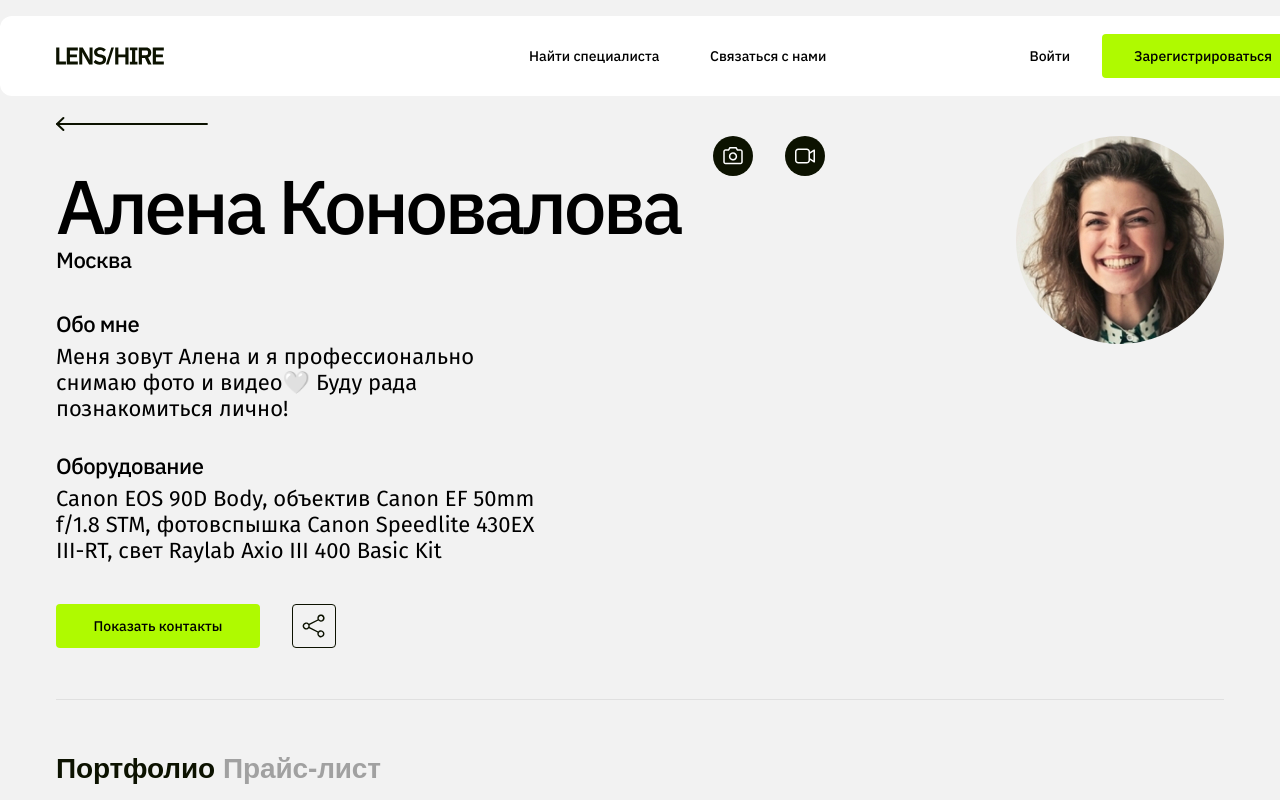
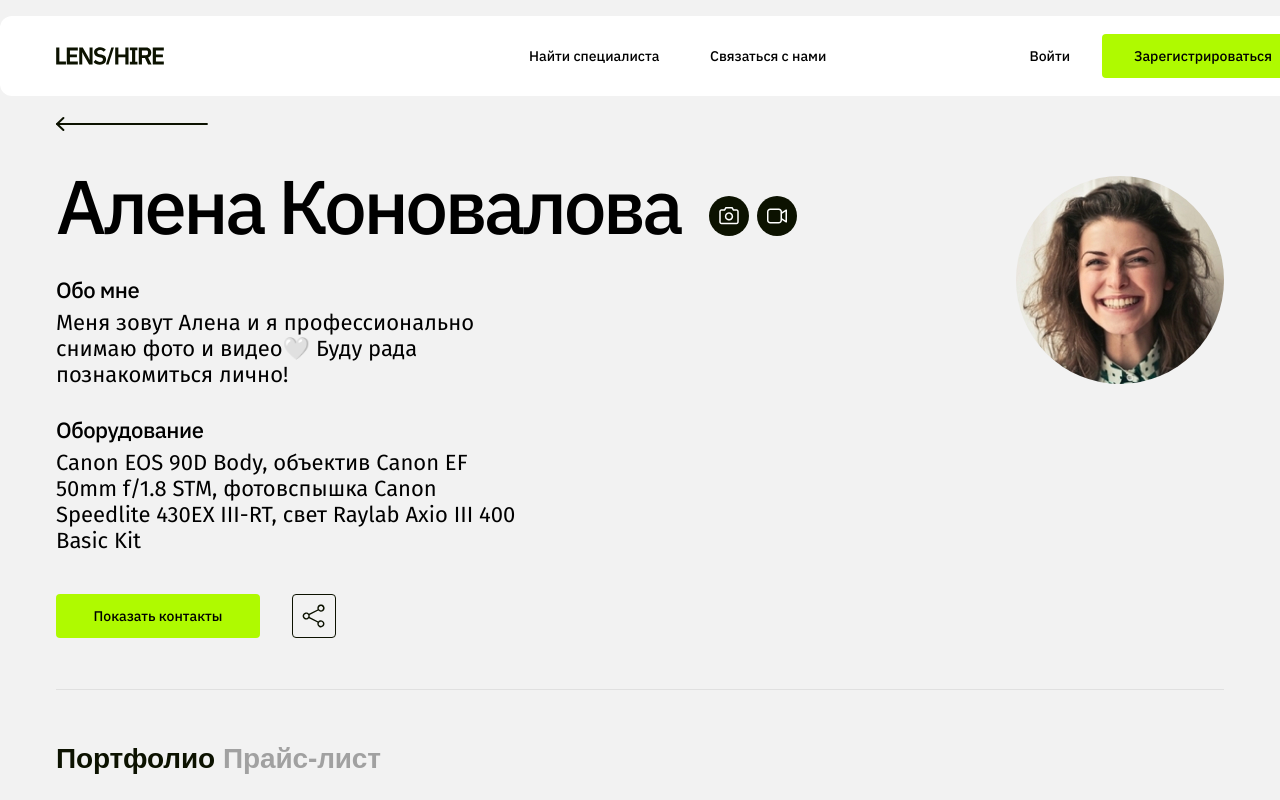
Before and after one commit to photo-booking/frontend-one, a React (Create React App) app: page /card/1 in a window 1280 px wide. Shown: the top 800 px of the page. Built offline with nearby package versions, Linux system fonts and the light colour scheme.

Commit message:
fix margin

```diff
--- a/src/components/AboutMe/AboutMe.css
+++ b/src/components/AboutMe/AboutMe.css
@@ -28,32 +28,38 @@
 
 .about-me__container {
   display: flex;
-}
-
-.about-me__container_column {
-  flex-direction: column;
-}
-
-.about-me__container_small {
-  width: 857px;
-}
-
-.about-me__container_aling_spbet {
   justify-content: space-between;
   border-bottom: 1px solid #E0E0E0;
   padding-bottom: 48px;
 }
 
-.about-me__container_aling_start {
+.about-me__container-info {
+  display: flex;
+  flex-direction: column;
+  width: 857px;
+}
+
+.about-me__container-title {
+  display: flex;
+  justify-content: flex-start;
+  align-items: flex-end;
+  gap: 8px;
+  margin: 40px 0 12px;
+}
+
+.about-me__container-contact {
+  display: flex;
   justify-content: flex-start;
   gap: 32px;
+  box-sizing: border-box;
+  padding-top: 40px;
 }
 
 .about-me__avatar {
   width: 208px;
   height: 208px;
   border-radius: 50%;
-  margin: 0;
+  margin: 40px 0 0;
   overflow: hidden;
 }
 
@@ -70,7 +76,7 @@
   font-weight: 700;
   line-height: 60px;
   letter-spacing: -3.5px;
-  margin: 40px 0 12px;
+  margin: 0 20px 0 0;
 }
 
 .about-me__subtitle {
@@ -83,8 +89,25 @@
   margin: 0 0 8px;
 }
 
+.about-me__icon {
+  background-position: center;
+  background-repeat: no-repeat;
+  width: 40px;
+  height: 40px;
+  background-color: #0C1200;
+  border-radius: 50%;
+}
+
+.about-me__icon_photo {
+  background-image: url(../../images/worker\ icon_photo.svg);
+}
+
+.about-me__icon_video {
+  background-image: url(../../images/worker\ icon_video.svg);
+}
+
 .about-me__info {
-  margin-top: 32px;
+  margin-top: 30px;
 }
 
 .about-me__text {
@@ -94,7 +117,7 @@
   font-weight: 400;
   line-height: 26px;
   text-overflow: ellipsis;
-  max-width: 496px;
+  max-width: 472px;
   margin: 0;
 }
 
@@ -110,7 +133,6 @@
 }
 
 .about-me__button-contact {
-  margin: 40px 0 0;
   border-radius: 4px;
   background: none;
   font-family: 'Aneliza';
@@ -148,7 +170,7 @@
   gap: 4px;
   box-shadow: 0px 8px 25px 0px rgba(0, 0, 0, 0.04);
   position: absolute;
-  top: 97px;
+  top: 57px;
   left: 0;
 }
 
@@ -175,7 +197,7 @@
   column-gap: 11px;
   position: absolute;
   left: 0;
-  top: 40px;
+  top: 0px;
   height: 44px;
   padding: 0 20px;
   box-sizing: border-box;
@@ -216,7 +238,7 @@
 }
 
 .about-me__button-share {
-  margin: 40px 32px 0 0;
+  margin: 0 32px 0 0;
   border-radius: 4px;
   border: 1px solid #0C1200;
   background: none;
@@ -315,7 +337,7 @@
   line-height: 20px;
   box-shadow: 0px 8px 25px 0px rgba(0, 0, 0, 0.04);
   position: absolute;
-  top: -25px;
+  top: -65px;
   left: 150px;
 }
 
--- a/src/components/AboutMe/AboutMe.jsx
+++ b/src/components/AboutMe/AboutMe.jsx
@@ -63,24 +63,14 @@ export const AboutMe = () => {
         className="about-me__button"
         onClick={() => navigate(-1)}
       />
-      <div className="about-me__container about-me__container_aling_spbet">
-        <div className=" about-me__container about-me__container_column about-me__container_small">
-          <div className=" about-me__container about-me__container_aling_start">
+      <div className="about-me__container">
+        <div className=" about-me__container-info">
+          <div className=" about-me__container-title">
             <h1 className="about-me__title">Алена Коновалова</h1>
-            <span>
-              <img
-                src={icon_photo}
-                alt=""
-              />
-            </span>
-            <span>
-              <img
-                src={icon_video}
-                alt=""
-              />
-            </span>
+            <span className='about-me__icon about-me__icon_photo'/>
+            <span className='about-me__icon about-me__icon_video'/>
           </div>
-          <p className="about-me__subtitle">Москва</p>
+          {/* <p className="about-me__subtitle">Москва</p> */}
           <div className="about-me__info">
             <h2 className="about-me__subtitle">Обо мне</h2>
             <p className="about-me__text">
@@ -96,7 +86,7 @@ export const AboutMe = () => {
             </p>
           </div>
           {/* Кнопка и менюшка с контактами */}
-          <div className="about-me__container about-me__container_aling_start">
+          <div className="about-me__container-contact">
             <article className="about-me__article-contact">
               <button
                 className="about-me__button-contact"
```
